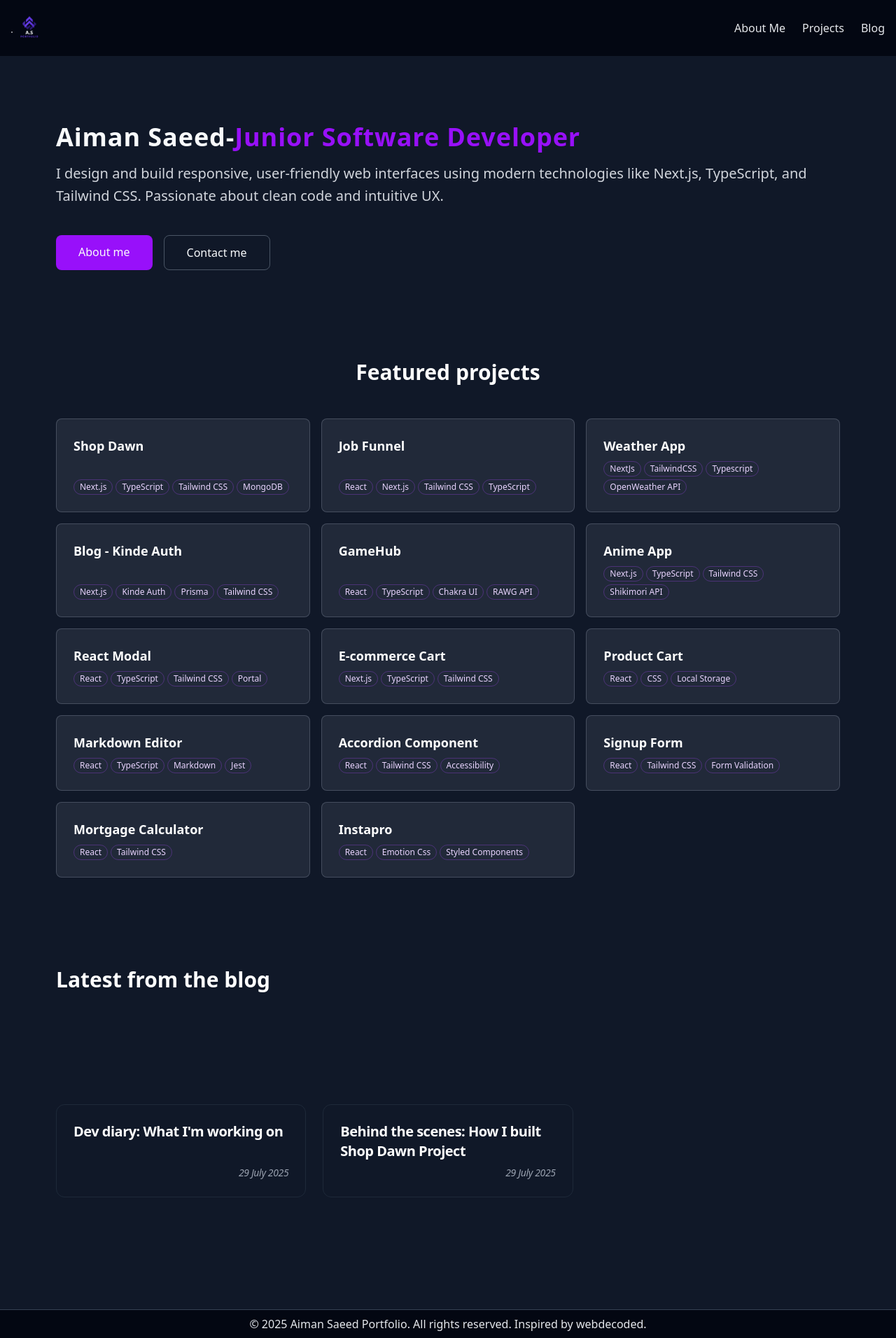
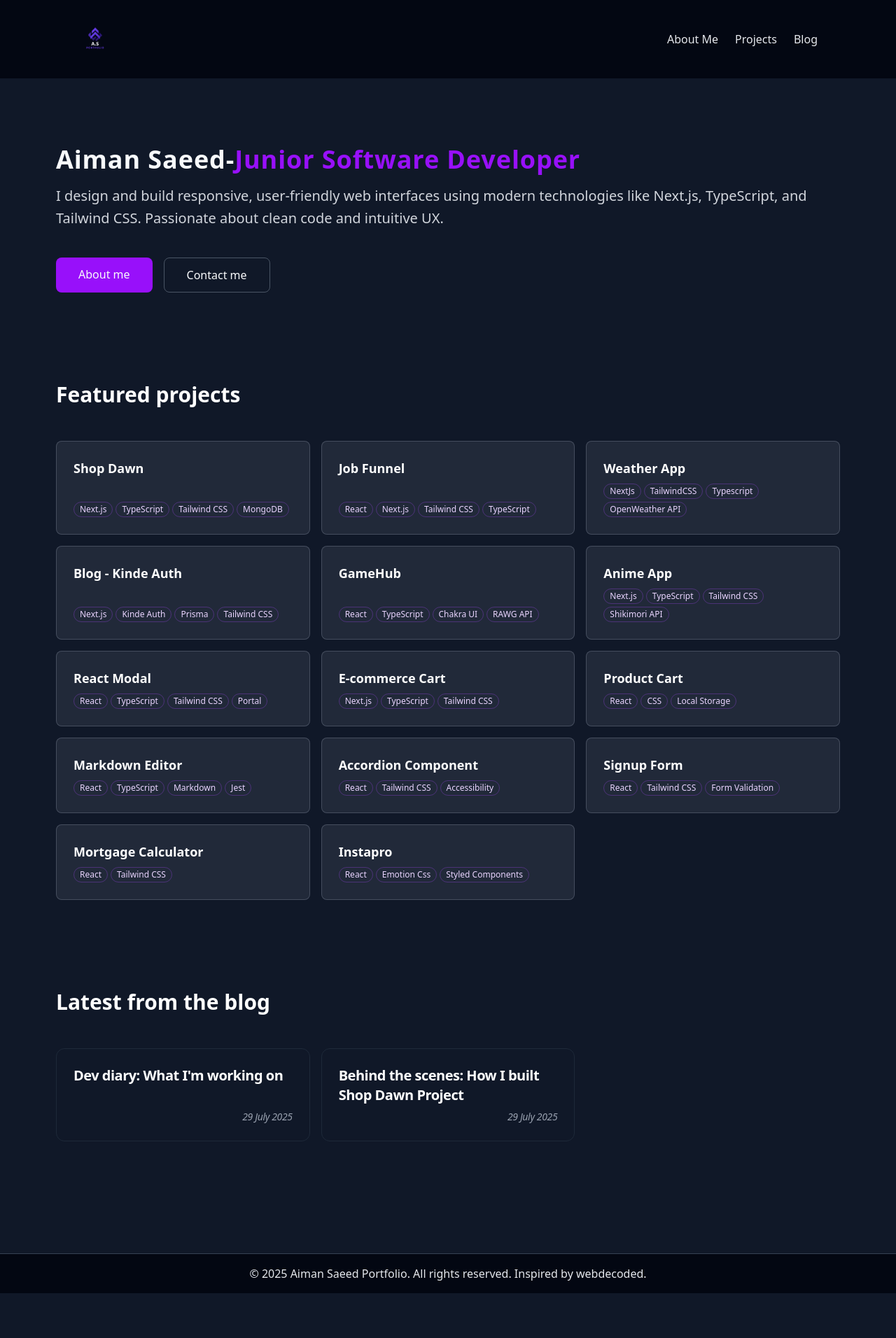
Before and after one commit to aimansae/as-porfolio, a Next.js app: page / in a window 1280 px wide. Shown: the whole page at 70% size. After the commit the page ends 1848 px from the top, so only its background shows below. Built offline with nearby package versions, Linux system fonts and the light colour scheme.

Commit message:
Fix styling for nav and header

```diff
--- a/app/(landing-page)/page.tsx
+++ b/app/(landing-page)/page.tsx
@@ -4,7 +4,7 @@ import Project from "../components/Project";
 
 export default function Home() {
   return (
-    <div className=" mx-auto container  p-8 pb-20 sm:p-20  ">
+    <div className=" mx-auto container  p-4 pb-20 sm:p-20  ">
       <Header />
       <Project />
       <PostSection></PostSection>
--- a/app/components/ContactForm.tsx
+++ b/app/components/ContactForm.tsx
@@ -58,7 +58,6 @@ const ContactForm = () => {
         });
       }
     } catch (error) {
-      console.log(error);
       setStatus({ type: "error", message: "Failed to send the message" });
     }
 
--- a/app/components/Footer.tsx
+++ b/app/components/Footer.tsx
@@ -4,15 +4,16 @@ type FooterProps = {
 };
 const Footer = ({ className }: FooterProps) => {
   const year = new Date().getFullYear();
-  console.log(year);
   return (
     <footer
-      className={`${className}text-sm p-2 w-full text-start  sm:text-center border-t border-gray-700 bg-gray-950 container mx-auto  text-gray-200`}
+      className={`${className}    w-full text-start  sm:text-center border-t border-gray-700 bg-gray-950   text-gray-200`}
     >
-      <span>
-        &copy; 2025 Aiman Saeed Portfolio. All rights reserved. Inspired by
-        webdecoded.
-      </span>
+      <div className="container mx-auto p-4">
+        <span>
+          &copy; {year} Aiman Saeed Portfolio. All rights reserved. Inspired by
+          webdecoded.
+        </span>
+      </div>
     </footer>
   );
 };
--- a/app/components/Header.tsx
+++ b/app/components/Header.tsx
@@ -4,10 +4,6 @@ import React from "react";
 const Header = () => {
   return (
     <header className="relative overflow-hidden ">
-      {/* <div className=" z-[-1] absolute top-[-10%] left-[-10%] w-[600px] h-[600px] bg-purple-900 opacity-25 rounded-full blur-[180px]" />
-      <div className=" z-[-1] absolute top-[30%] right-[-10%] w-[500px] h-[500px] bg-purple-800 opacity-20 rounded-full blur-[140px]" />
-      <div className=" z-[-1] absolute bottom-[-15%] left-[20%] w-[400px] h-[400px] bg-purple-700 opacity-20 rounded-full blur-[120px] mix-blend-lighten	" /> */}
-
       <h1 className="my-4 text-2xl sm:text-4xl font-bold -tracking-tight">
         Aiman Saeed-
         <span className="text-purple-600">Junior Software Developer</span>
--- a/app/components/Nav.tsx
+++ b/app/components/Nav.tsx
@@ -38,22 +38,30 @@ const Nav = () => {
   }, []);
 
   return (
-    <nav className="relative      p-4    flex items-center   justify-between   bg-gray-950 duration-200 text-gray-200   border-gray-200 ">
-      <div>
+    <nav className="relative px-8 py-4     flex items-center   justify-between   bg-gray-950 duration-200 text-gray-200   border-gray-200 ">
+      <div className="flex items-center justify-end  w-full md:hidden ">
         <button
-          className=" hover:border-purple-500/50 border rounded transform hover:cursor-pointer hover:scale-105 transition-transform"
+          className="transform hover:cursor-pointer hover:scale-105 transition-transform"
           onClick={() => setIsOpen((prev) => !prev)}
         >
-          <AlignJustify className="p-1  text-2xl md:hidden   " />
+          <AlignJustify size={28} />
         </button>
       </div>
+      {/*Mobile dark overlay*/}
+      {isOpen && (
+        <div
+          onClick={() => setIsOpen(false)}
+          className="fixed inset-0 bg-black/80 z-40"
+        ></div>
+      )}
       {/*Mobile Menu*/}
+
       {isOpen && (
         <div
           ref={mobileRef}
-          className="gap-8 shadow w-2/3 h-screen    transition md:hidden absolute top-0 left-0 flex flex-col bg-gray-950 border-r border-gray-600   z-50 text-gray-200"
+          className="gap-8 p-4  shadow w-2/3 h-screen    transition md:hidden absolute top-0 left-0 flex flex-col bg-gray-950 border-r border-gray-600   z-50 text-gray-200"
         >
-          <div className="flex  justify-between items-center  px-4 py-5  ">
+          <div className="flex  justify-between items-center  p4  ">
             <Link href="/" className=" text-md relative aspect-square  w-9 h-6">
               <Image
                 fill
@@ -76,7 +84,7 @@ const Nav = () => {
             {content.navLinks.map((link, i) => (
               <li
                 onClick={() => setIsOpen(false)}
-                className="cursor-pointer p-4 transition-colors w-full hover:bg-purple-600/30"
+                className="cursor-pointer py-4 transition-colors w-full hover:bg-purple-600/30"
                 key={i}
               >
                 <Link href={link.href}>{link.label}</Link>
@@ -84,12 +92,12 @@ const Nav = () => {
             ))}
           </ul>
           <div className="mt-auto">
-            <Footer />
+            <Footer className="text-xs" />
           </div>
         </div>
       )}
       {/*Desktop menu*/}
-      <div className="hidden md:flex justify-between items-center container mx-auto ">
+      <div className="hidden md:flex justify-between items-center container mx-auto p-4  sm:px-20 ">
         <Link href="/" className=" text-md relative aspect-square  w-12 h-12">
           <Image
             fill
--- a/app/components/PostSection.tsx
+++ b/app/components/PostSection.tsx
@@ -12,14 +12,14 @@ const PostSection = async () => {
   // });
 
   return (
-    <div className="pb-16 flex flex-col  sm:gap-24">
+    <div className="pb-16 flex flex-col">
       <div id="blog">
-        <h2 className="mb-4 sm:mb-16 font-bold text-white text-xl sm:text-3xl ">
+        <h2 className="sm:text-3xl font-bold text-white   mb-6 sm:mb-12">
           Latest from the blog
         </h2>
       </div>
 
-      <div className="mb-4 grid gap-6 grid-cols-1 md:grid-cols-2 lg:grid-cols-3">
+      <div className="mb-4 grid gap-4  grid-cols-1 md:grid-cols-2 lg:grid-cols-3">
         {posts.map((post) => (
           <Link
             key={post.id}
--- a/app/components/Project.tsx
+++ b/app/components/Project.tsx
@@ -41,7 +41,7 @@ const Project = () => {
 
   return (
     <section className="py-16 sm:py-32" id="projects">
-      <h2 className="text-left text-xl sm:text-3xl font-bold text-white sm:text-center mb-6 sm:mb-12">
+      <h2 className=" text-xl sm:text-3xl font-bold text-white mb-6 sm:mb-12">
         Featured projects
       </h2>
 
```
